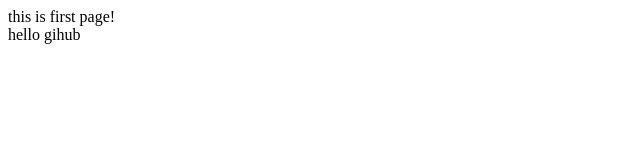
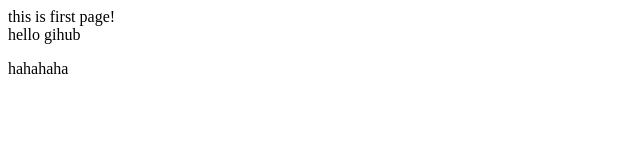
Before and after one commit to RelaxBin/study, a plain HTML site: page index.html in a window 1280 px wide. Shown: the full height of the page, 0-640 px from the left. Drawn offline with Linux system fonts and the light colour scheme.

Commit message:
add haha
新增一个p标签内容

```diff
--- a/index.html
+++ b/index.html
@@ -7,5 +7,6 @@
 <body>
 	this is first page!
 	<div>hello gihub</div>
+	<p>hahahaha</p>
 </body>
 </html>
```
